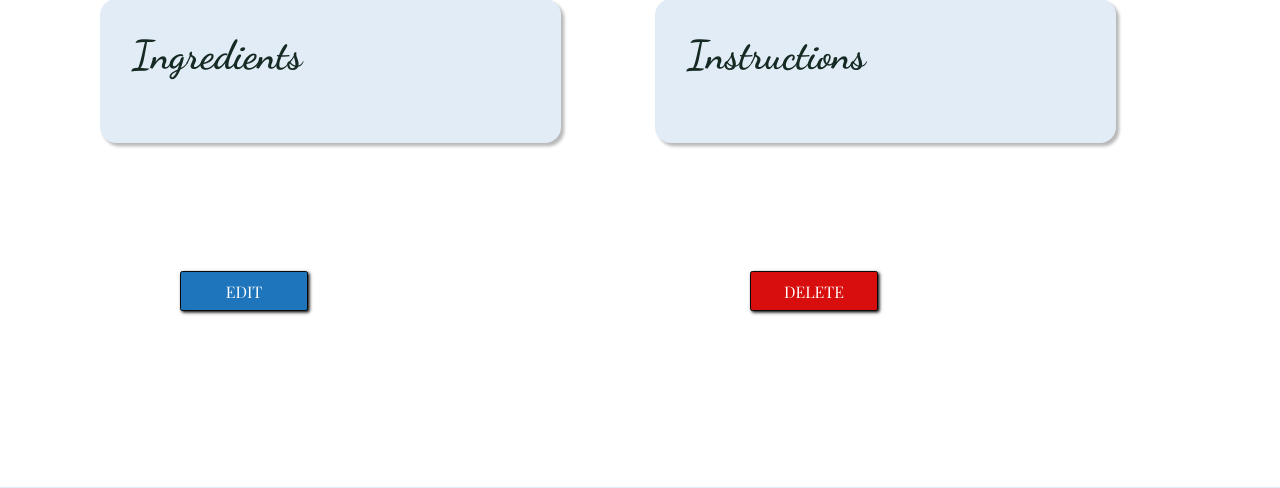
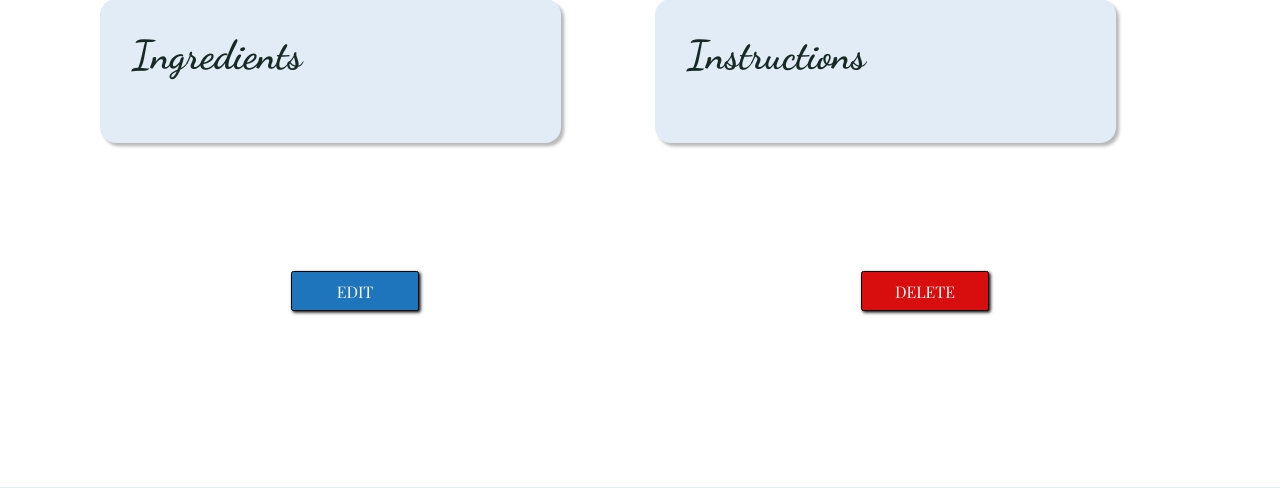
Before and after one commit to MatthewYong/recipes-connected, a Flask app: template templates/get_recipe.html in a window 1280 px wide. Shown: the part 446-934 px from the top of the page. Run offline with Flask 2, Linux system fonts and the light colour scheme; the template is opened without the code that fills it, so the values that code supplies are empty; some libraries are stand-ins or nearby versions.

Commit message:
Add mx-auto to buttons in get_recipe.html

```diff
--- a/templates/get_recipe.html
+++ b/templates/get_recipe.html
@@ -51,16 +51,16 @@
         </div>
     </div>
 	<div class="row">
-		<div class="col-5 mx-auto test">
+		<div class="col-6">
         <!--Only show edit/delete button if user has added the recipe-->
         {% if session['user'] == recipe.recipe_username %}
             <a href="{{ url_for('edit_recipe', recipe_id=recipe._id) }}">
-                <div class="get-recipe-button">Edit</div>
+                <div class="get-recipe-button mx-auto">Edit</div>
             </a>
 		</div>
-		<div class="col-5 test">
+		<div class="col-6">
             <a href="{{ url_for('delete_recipe', recipe_id=recipe._id) }}"  onclick="alert('Recipe is Deleted!')">
-            <div class="get-recipe-button" id="delete-recipe-button">Delete</div>
+            <div class="get-recipe-button mx-auto" id="delete-recipe-button">Delete</div>
             </a>
 		</div>
         {% endif %}
```
